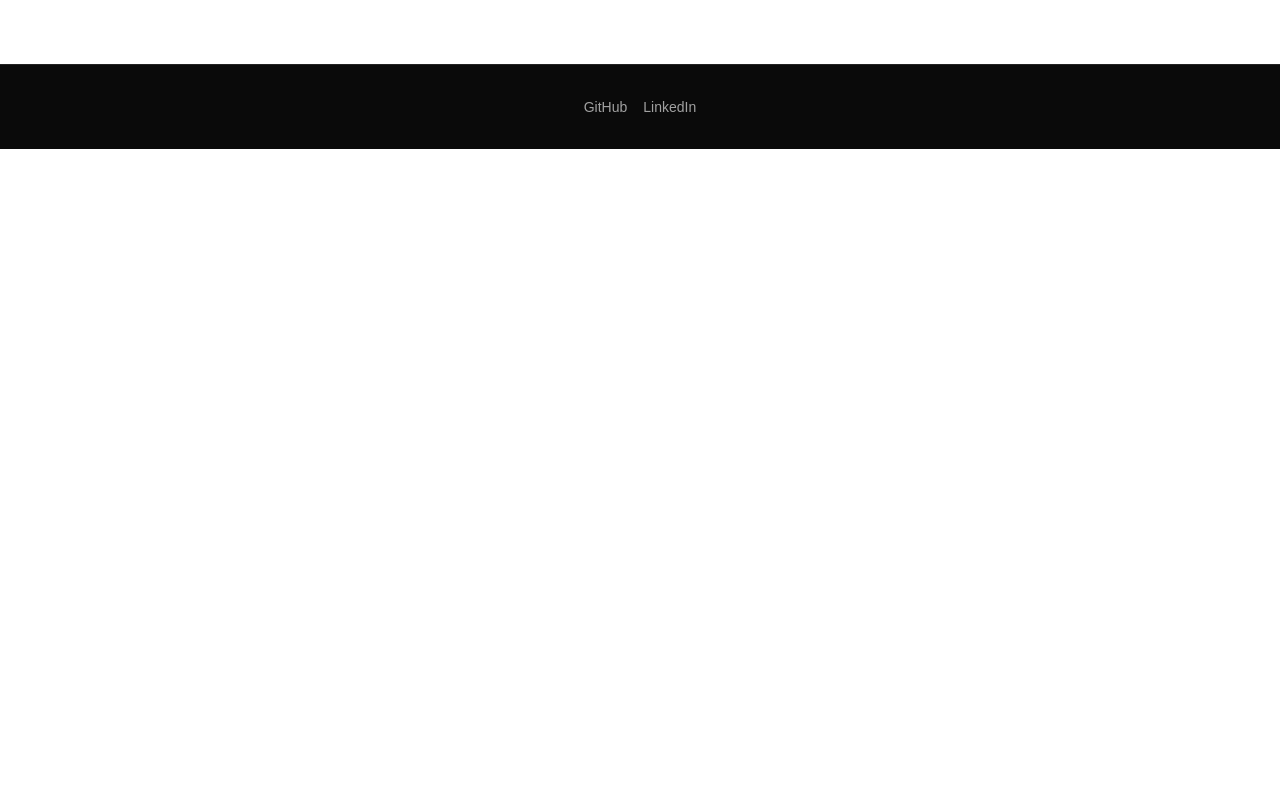
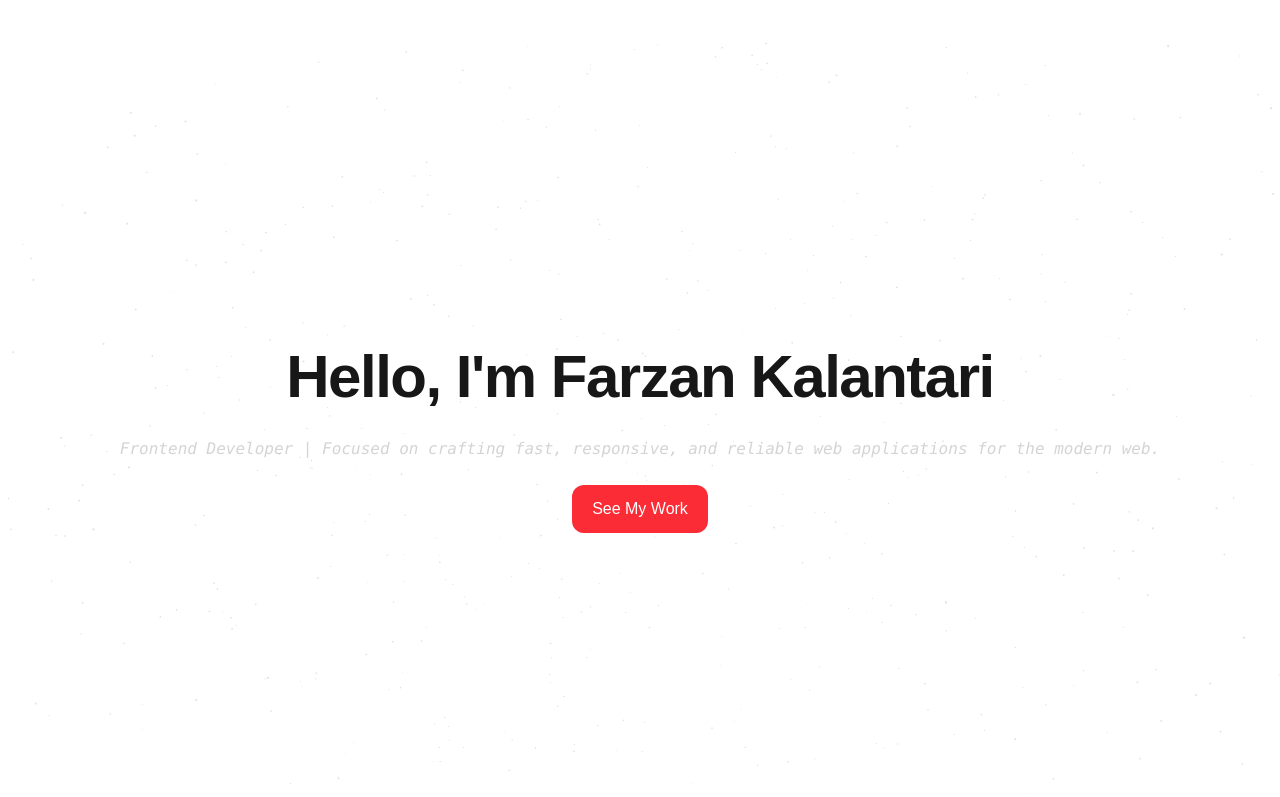
Before and after one commit to farzankln/farzan-portfolio, a Next.js app: page / in a window 1280 px wide. Shown: the top 797 px of the page. Built offline with nearby package versions, Linux system fonts and the light colour scheme.

Commit message:
Feat (components) : create Hero section

```diff
--- a/src/app/page.tsx
+++ b/src/app/page.tsx
@@ -1,8 +1,12 @@
+import Hero3D from "@/components/Hero3D";
 import Footer from "@/components/Footer";
 
 export default function HomePage() {
   return (
     <main className="min-h-screen">
+      <section className="pt-10">
+        <Hero3D />
+      </section>
       <Footer />
     </main>
   );
--- /dev/null
+++ b/src/components/Hero3D.tsx
@@ -0,0 +1,59 @@
+"use client";
+
+import { Canvas } from "@react-three/fiber";
+import { OrbitControls, Stars } from "@react-three/drei";
+import SplitText from "@/components/SplitText";
+
+export default function Hero3D() {
+  return (
+    <div className="relative h-screen">
+      <Canvas camera={{ position: [0, 0, 10], fov: 60 }}>
+        <ambientLight intensity={0.5} />
+        <directionalLight position={[6, 6, 6]} intensity={1.1} />
+        <Stars
+          radius={50}
+          depth={40}
+          count={4500}
+          factor={4}
+          saturation={0}
+          fade
+        />
+        <OrbitControls
+          enableZoom={false}
+          enablePan={false}
+          autoRotate
+          autoRotateSpeed={0.6}
+        />
+      </Canvas>
+
+      <div className="pointer-events-none absolute inset-0 flex items-center justify-center">
+        <div className="pointer-events-auto text-center">
+          <h1 className="text-4xl md:text-6xl font-extrabold tracking-tight">
+            <SplitText
+              text="Hello, I'm Farzan Kalantari"
+              delay={100}
+              duration={0.6}
+              ease="power3.out"
+              splitType="chars"
+              from={{ opacity: 0, y: 40 }}
+              to={{ opacity: 1, y: 0 }}
+              threshold={0.1}
+              rootMargin="-100px"
+              textAlign="center"
+            />
+          </h1>
+          <pre className="mt-5 text-neutral-300 italic">
+              Frontend Developer | Focused on crafting fast, responsive, and
+              reliable web applications for the modern web.
+          </pre>
+          <a
+            href="#projects"
+            className="mt-6 inline-block rounded-xl bg-red-500 px-5 py-3 font-medium text-white hover:bg-red-600 transition"
+          >
+            See My Work
+          </a>
+        </div>
+      </div>
+    </div>
+  );
+}
--- /dev/null
+++ b/src/components/SplitText.tsx
@@ -0,0 +1,169 @@
+"use client";
+
+import React, { useRef, useEffect } from "react";
+import { gsap } from "gsap";
+import { ScrollTrigger } from "gsap/ScrollTrigger";
+import { SplitText as GSAPSplitText } from "gsap/SplitText";
+
+gsap.registerPlugin(ScrollTrigger, GSAPSplitText);
+
+export interface SplitTextProps {
+  text: string;
+  className?: string;
+  delay?: number;
+  duration?: number;
+  ease?: string | ((t: number) => number);
+  splitType?: "chars" | "words" | "lines" | "words, chars";
+  from?: gsap.TweenVars;
+  to?: gsap.TweenVars;
+  threshold?: number;
+  rootMargin?: string;
+  textAlign?: React.CSSProperties["textAlign"];
+  onLetterAnimationComplete?: () => void;
+}
+
+const SplitText: React.FC<SplitTextProps> = ({
+  text,
+  className = "",
+  delay = 100,
+  duration = 0.6,
+  ease = "power3.out",
+  splitType = "chars",
+  from = { opacity: 0, y: 40 },
+  to = { opacity: 1, y: 0 },
+  threshold = 0.1,
+  rootMargin = "-100px",
+  textAlign = "center",
+  onLetterAnimationComplete,
+}) => {
+  const ref = useRef<HTMLParagraphElement>(null);
+  const animationCompletedRef = useRef(false);
+  const scrollTriggerRef = useRef<ScrollTrigger | null>(null);
+
+  useEffect(() => {
+    if (typeof window === "undefined" || !ref.current || !text) return;
+
+    const el = ref.current;
+
+    animationCompletedRef.current = false;
+
+    const absoluteLines = splitType === "lines";
+    if (absoluteLines) el.style.position = "relative";
+
+    let splitter: GSAPSplitText;
+    try {
+      splitter = new GSAPSplitText(el, {
+        type: splitType,
+        absolute: absoluteLines,
+        linesClass: "split-line",
+      });
+    } catch (error) {
+      console.error("Failed to create SplitText:", error);
+      return;
+    }
+
+    let targets: Element[];
+    switch (splitType) {
+      case "lines":
+        targets = splitter.lines;
+        break;
+      case "words":
+        targets = splitter.words;
+        break;
+      case "chars":
+        targets = splitter.chars;
+        break;
+      default:
+        targets = splitter.chars;
+    }
+
+    if (!targets || targets.length === 0) {
+      console.warn("No targets found for SplitText animation");
+      splitter.revert();
+      return;
+    }
+
+    targets.forEach((t) => {
+      (t as HTMLElement).style.willChange = "transform, opacity";
+    });
+
+    const startPct = (1 - threshold) * 100;
+    const marginMatch = /^(-?\d+(?:\.\d+)?)(px|em|rem|%)?$/.exec(rootMargin);
+    const marginValue = marginMatch ? parseFloat(marginMatch[1]) : 0;
+    const marginUnit = marginMatch ? marginMatch[2] || "px" : "px";
+    const sign =
+      marginValue < 0
+        ? `-=${Math.abs(marginValue)}${marginUnit}`
+        : `+=${marginValue}${marginUnit}`;
+    const start = `top ${startPct}%${sign}`;
+
+    const tl = gsap.timeline({
+      scrollTrigger: {
+        trigger: el,
+        start,
+        toggleActions: "play none none none",
+        once: true,
+        onToggle: (self) => {
+          scrollTriggerRef.current = self;
+        },
+      },
+      smoothChildTiming: true,
+      onComplete: () => {
+        animationCompletedRef.current = true;
+        gsap.set(targets, {
+          ...to,
+          clearProps: "willChange",
+          immediateRender: true,
+        });
+        onLetterAnimationComplete?.();
+      },
+    });
+
+    tl.set(targets, { ...from, immediateRender: false, force3D: true });
+    tl.to(targets, {
+      ...to,
+      duration,
+      ease,
+      stagger: delay / 1000,
+      force3D: true,
+    });
+
+    return () => {
+      tl.kill();
+      if (scrollTriggerRef.current) {
+        scrollTriggerRef.current.kill();
+        scrollTriggerRef.current = null;
+      }
+      gsap.killTweensOf(targets);
+      if (splitter) {
+        splitter.revert();
+      }
+    };
+  }, [
+    text,
+    delay,
+    duration,
+    ease,
+    splitType,
+    from,
+    to,
+    threshold,
+    rootMargin,
+    onLetterAnimationComplete,
+  ]);
+
+  return (
+    <p
+      ref={ref}
+      className={`split-parent overflow-hidden inline-block whitespace-normal ${className}`}
+      style={{
+        textAlign,
+        wordWrap: "break-word",
+      }}
+    >
+      {text}
+    </p>
+  );
+};
+
+export default SplitText;
```
